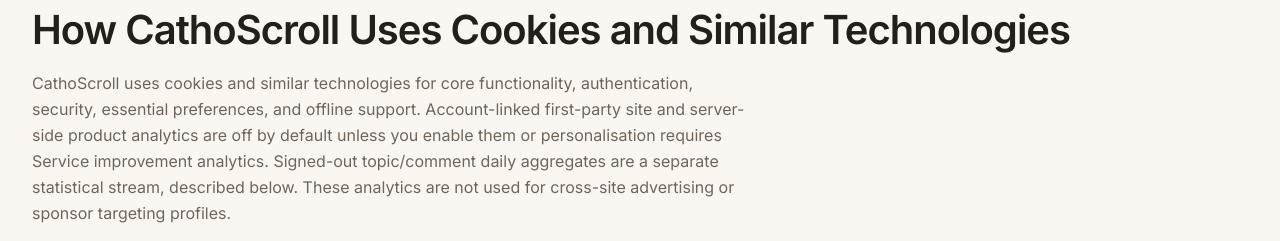
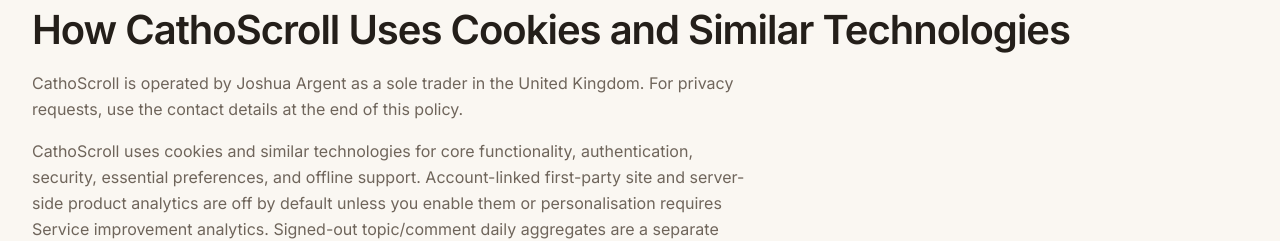
Before and after one commit to joshuaargent/TS_CathoScroll, a Next.js app: page /cookies in a window 1280 px wide. Shown: the part 471-712 px from the top of the page. Built offline with nearby package versions, Linux system fonts and the light colour scheme; no server answers.

Commit message:
legal: add consistent sole-trader operator details to Cookie Policy

```diff
--- a/src/app/cookies/page.tsx
+++ b/src/app/cookies/page.tsx
@@ -31,6 +31,9 @@ export default function CookiesPage() {
 
         <section>
           <h2 className="mb-4 text-3xl font-bold">How CathoScroll Uses Cookies and Similar Technologies</h2>
+          <p className="text-text-secondary mb-4 leading-relaxed">
+            CathoScroll is operated by Joshua Argent as a sole trader in the United Kingdom. For privacy requests, use the contact details at the end of this policy.
+          </p>
 
           <p className="text-text-secondary leading-relaxed">
             CathoScroll uses cookies and similar technologies for core functionality, authentication,
```
